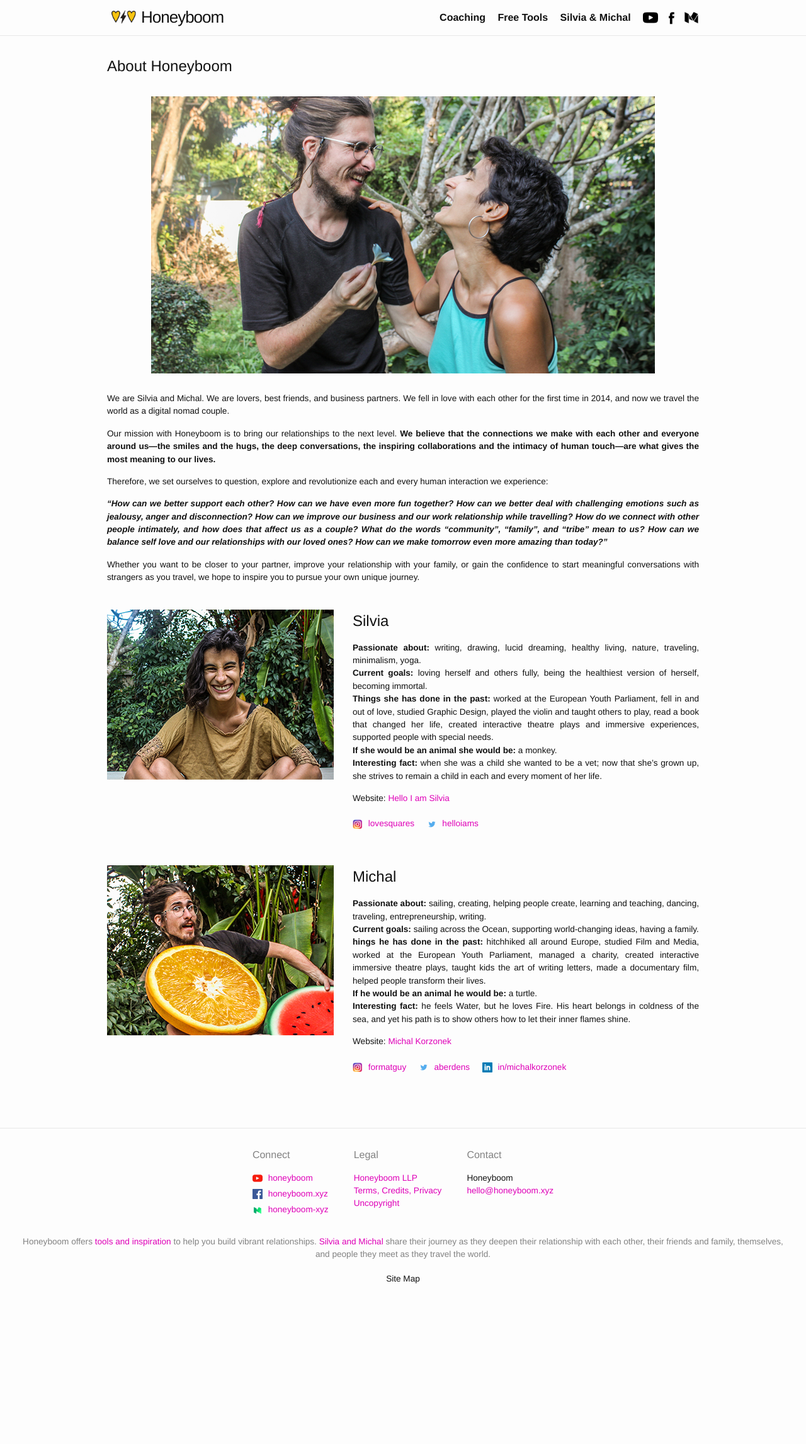
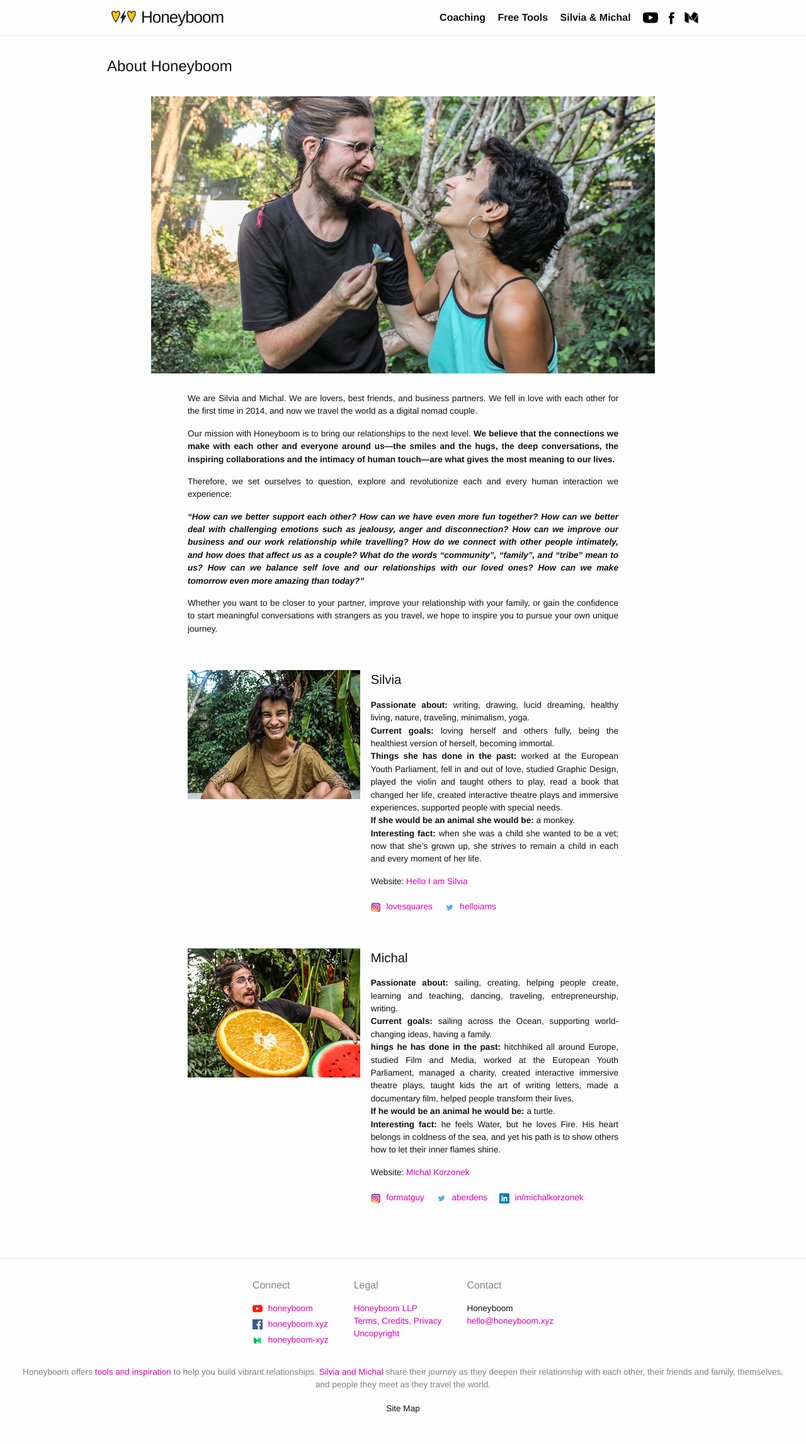
Before and after one commit to Honeyboom/honeyboom.github.io, a Jekyll site: the page built from silvia-michal.html, in a window 1280 px wide. Shown: the whole page at 63% size. Built offline with Jekyll 4.4.1, drawn with Linux system fonts in a browser that asks for light colours; before the commit the page ends 2087 px from its top, so only the background shows below that.

Commit message:
Added meta for coaching and changed S&M display

```diff
--- a/_sass/minima/_layout.scss
+++ b/_sass/minima/_layout.scss
@@ -651,54 +651,70 @@
  */
 
 .silvia-michal-about {
-	margin-bottom: $big-spacing-unit;
-	p {
+
+  h2 {
+
+  }
+
+  .sm-main-text {
+    padding: 0 10vw $big-spacing-unit 10vw;
     text-align: justify;
 		font-size: $small-font-size;
-	}
   }
 
   .sm-main-image {
     text-align: center;
-  margin: $spacing-unit 0 $spacing-unit 0;
+    margin: $spacing-unit -15px $spacing-unit -15px;
   }
+
+	@include media-query($on-palm) {
+	  .sm-main-text {
+	    padding: 0 5vw $big-spacing-unit 5vw;
+	  }
+	}
+}
+
 
 .profile-container {
   display: flex;
   display: -webkit-flex;
   flex-flow: row nowrap;
   -webkit-flex-flow: row nowrap;
-  margin-bottom: $big-spacing-unit;
-
-  @include media-query($on-palm) {
-    flex-flow: column nowrap;
-    -webkit-flex-flow: row nowrap;
-  }
-}
+  padding: 0 10vw $big-spacing-unit 10vw;
 
   .profile-text-container {
-  p {
+    margin-left: 2.5%;
     text-align: justify;
 	  font-size: $small-font-size;
   	color: $text-color;
   }
+
   @include media-query($on-palm) {
+    flex-flow: column nowrap;
+    -webkit-flex-flow: column nowrap;
+    padding: 0 5vw $big-spacing-unit 5vw;
+
+    .profile-text-container {
+      h2 {
+        text-align: center;
+      }
       margin-left: 0px;
       margin-bottom: $small-spacing-unit;
     }
   }
+}
+
 
 .profile-pic {
-  width: auto;
-  height: auto;
-  max-width: 360px;
-  min-width: 360px;
-  margin-right: $spacing-unit;
+  min-width: 40%;
+  align-self: top;
   margin-bottom: $spacing-unit;
+
   @include media-query($on-palm) {
     margin-right: 0px;
     margin-bottom: $small-spacing-unit;
     min-width: 160px;
+    align-self: center;
   }
 }
 
@@ -724,9 +740,6 @@
   margin: -30px -15px $spacing-unit -15px;
   cursor: pointer;
 }
-
-
-
 
 
 .nice-quote {
@@ -1011,12 +1024,3 @@
     margin: 60px 0 40px 0;
   }
 }
-
-
-
-
-.jssorb051 .i {position:absolute;cursor:pointer;}
-        .jssorb051 .i .b {fill:#fff;fill-opacity:0.5;}
-        .jssorb051 .i:hover .b {fill-opacity:.7;}
-        .jssorb051 .iav .b {fill-opacity: 1;}
-        .jssorb051 .i.idn {opacity:.3;}
--- a/coaching.html
+++ b/coaching.html
@@ -2,6 +2,8 @@
 layout: default
 title: Coaching
 permalink: /coaching/
+image: /assets/images/coaching/meta.jpg
+description: "Would you like to have an absolutely extraordinary relationship? Would you like to find your passion and live it? Apply to get free coaching sessions with us and let’s get to work!"
 ---
 
 <div class="slider" onclick="plusDivs(1)">
--- a/silvia-michal.html
+++ b/silvia-michal.html
@@ -11,15 +11,18 @@ permalink: /silvia-michal/
     <img src="/assets/images/hb-silvia-and-michal.jpg" alt="Lovers Silvia and Michal">
   </div>
 
-	<p>We are Silvia and Michal. We are lovers, best friends, and business partners. We fell in love with each other for the first time in 2014, and now we travel the world as a digital nomad couple.
-</p>
-	<p>Our mission with Honeyboom is to bring our relationships to the next level. <b>We believe that the connections we make with each other and everyone around us—the smiles and the hugs, the deep conversations, the inspiring collaborations and the intimacy of human touch—are what gives the most meaning to our lives.</b></p>
+  <div class="sm-main-text">
+		<p>We are Silvia and Michal. We are lovers, best friends, and business partners. We fell in love with each other for the first time in 2014, and now we travel the world as a digital nomad couple. </p>
 
-	<p>Therefore, we set ourselves to question, explore and revolutionize each and every human interaction we experience: </p>
+		<p>Our mission with Honeyboom is to bring our relationships to the next level. <b>We believe that the connections we make with each other and everyone around us—the smiles and the hugs, the deep conversations, the inspiring collaborations and the intimacy of human touch—are what gives the most meaning to our lives.</b></p>
 
-	<p><i><b>“How can we better support each other? How can we have even more fun together? How can we better deal with challenging emotions such as jealousy, anger and disconnection? How can we improve our business and our work relationship while travelling? How do we connect with other people intimately, and how does that affect us as a couple? What do the words “community”, “family”, and “tribe” mean to us? How can we balance self love and our relationships with our loved ones? How can we make tomorrow even more amazing than today?”</b></i></p>
+		<p>Therefore, we set ourselves to question, explore and revolutionize each and every human interaction we experience: </p>
 
-	<p>Whether you want to be closer to your partner, improve your relationship with your family, or gain the confidence to start meaningful conversations with strangers as you travel, we hope to inspire you to pursue your own unique journey.</p>
+		<p><i><b>“How can we better support each other? How can we have even more fun together? How can we better deal with challenging emotions such as jealousy, anger and disconnection? How can we improve our business and our work relationship while travelling? How do we connect with other people intimately, and how does that affect us as a couple? What do the words “community”, “family”, and “tribe” mean to us? How can we balance self love and our relationships with our loved ones? How can we make tomorrow even more amazing than today?”</b></i></p>
+
+		<p>Whether you want to be closer to your partner, improve your relationship with your family, or gain the confidence to start meaningful conversations with strangers as you travel, we hope to inspire you to pursue your own unique journey.</p>
+
+	</div>
 </div>
 
 
```
Also changed, not shown: assets/images/coaching/meta.jpg (added), assets/images/logo/title-honeyboom.jpg (added). Lines whose indentation alone changed are shown as unchanged.
